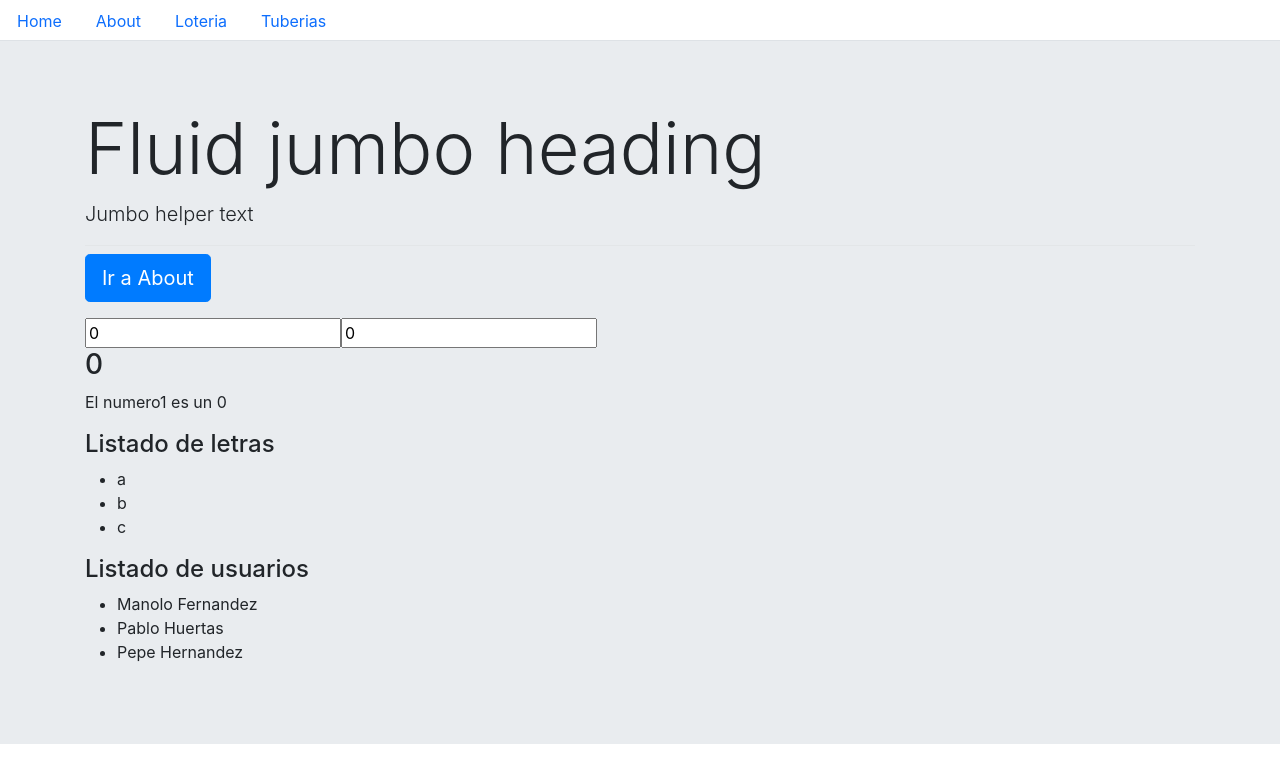
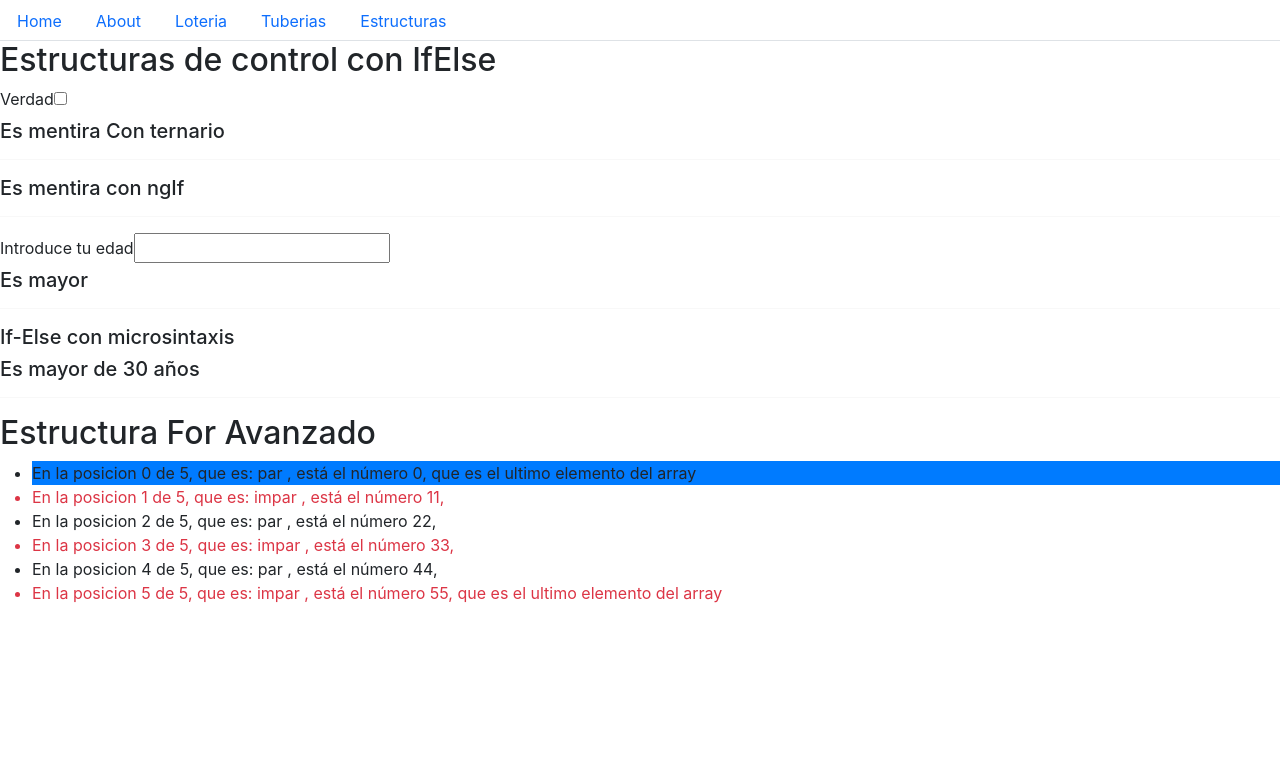
Before and after one commit to PabloHuertasCastillo/proyecto, an Angular app: page /estructuras in a window 1280 px wide. Shown: the top 782 px of the page. Built offline with nearby package versions, Linux system fonts and the light colour scheme.

Commit message:
add | component estructuras

```diff
--- a/package.json
+++ b/package.json
@@ -28,7 +28,7 @@
     "zone.js": "~0.10.2"
   },
   "devDependencies": {
-    "@angular-devkit/build-angular": "~0.1100.4",
+    "@angular-devkit/build-angular": "^0.1100.7",
     "@angular/cli": "~11.0.4",
     "@angular/compiler-cli": "~11.0.4",
     "@types/jasmine": "~3.6.0",
--- a/src/app/app-routing.module.ts
+++ b/src/app/app-routing.module.ts
@@ -5,6 +5,7 @@ import { HolaComponent } from './componentes/hola/hola.component';
 import { HomeComponent } from './componentes/home/home.component';
 import { LoteriaComponent } from './componentes/loteria/loteria.component';
 import { TuberiasComponent } from './componentes/tuberias/tuberias.component';
+import { EstructurasComponent } from './componentes/estructuras/estructuras.component';
 
 const routes: Routes = [
   {path: "", component:HomeComponent},
@@ -12,6 +13,7 @@ const routes: Routes = [
   {path: "loteria", component:LoteriaComponent},
   {path: "hola/:nombre/:apellidos", component:HolaComponent},
   {path: "tuberias", component:TuberiasComponent},
+  {path: "estructuras", component:EstructurasComponent},
   {path: "**", component:HomeComponent},
 ];
 
--- a/src/app/app.module.ts
+++ b/src/app/app.module.ts
@@ -14,6 +14,7 @@ import { HolaComponent } from './componentes/hola/hola.component';
 import { TuberiasComponent } from './componentes/tuberias/tuberias.component';
 import { NumerosPipe } from './pipes/numeros.pipe';
 import { DniPipe } from './pipes/dni.pipe';
+import { EstructurasComponent } from './componentes/estructuras/estructuras.component';
 
 @NgModule({
   declarations: [
@@ -26,7 +27,8 @@ import { DniPipe } from './pipes/dni.pipe';
     HolaComponent,
     TuberiasComponent,
     NumerosPipe,
-    DniPipe
+    DniPipe,
+    EstructurasComponent
   ],
   imports: [
     BrowserModule,
--- /dev/null
+++ b/src/app/componentes/estructuras/estructuras.component.html
@@ -0,0 +1,58 @@
+<h2>Estructuras de control con IfElse</h2>
+
+<label for="verdad">Verdad</label>
+<input type="checkbox" id="verdad" [(ngModel)]="verdad">
+<h5>{{verdad? "Es verdad" : "Es mentira"}} Con ternario</h5>
+
+<hr>
+
+<h5 *ngIf="verdad; else mentira">Es verdad con ngIf</h5>
+<ng-template #mentira>
+    <h5>Es mentira con ngIf</h5>
+</ng-template>
+
+<hr>
+
+<label for="edad">Introduce tu edad</label>
+<input type="number" id="edad" [(ngModel)]="edad">
+
+<h5 *ngIf="edad<18 ;  else mayor18"> Es menor de edad </h5>
+
+<ng-template #mayor18>
+    <ng-container *ngIf="edad>=18 && edad<30; else mayor30">
+        <h5>Es joven</h5>
+    </ng-container>
+</ng-template>
+
+<ng-template #mayor30>
+    <ng-container>
+        <h5>Es mayor</h5>
+    </ng-container>
+</ng-template>
+
+<hr>
+<h5>If-Else con microsintaxis</h5>
+<ng-template [ngIf]="edad<18" [ngIfElse]="adulto">
+    <h5>Es menor de 18 años</h5>
+</ng-template>
+
+<ng-template #adulto>
+    <ng-template [ngIf]="edad<30" [ngIfElse]="adulto30">
+        <h5>Es mayor de 18 años</h5>
+    </ng-template>
+</ng-template>
+
+<ng-template #adulto30>
+    <h5>Es mayor de 30 años</h5>
+</ng-template>
+<hr>
+<h2>Estructura For Avanzado</h2>
+<ul>
+    <li *ngFor="let numero of [0,11,22,33,44,55];
+                let indice = index; let impar = odd;
+                let primero = first; let ultimo = last;
+                let cuenta = count" [ngClass]="{'text-danger' : impar , 'bg-primary' : primero }" id="elemento{{indice}}" (click)="muestraLog(this.indice, this.numero, this.cuenta)">
+
+        En la posicion {{indice}} de {{cuenta-1}}, que es: {{ impar? "impar" : "par"}} , está el número {{numero}}, {{ primero? " que es el ultimo elemento del array" : ""}} {{ ultimo? " que es el ultimo elemento del array" : ""}}
+    </li>
+</ul>
--- /dev/null
+++ b/src/app/componentes/estructuras/estructuras.component.ts
@@ -0,0 +1,30 @@
+import { Content } from '@angular/compiler/src/render3/r3_ast';
+import { Component, OnInit } from '@angular/core';
+import { element } from 'protractor';
+
+@Component({
+  selector: 'app-estructuras',
+  templateUrl: './estructuras.component.html',
+  styleUrls: ['./estructuras.component.css']
+})
+export class EstructurasComponent implements OnInit {
+
+  verdad = false;
+  mentira = false;
+  edad;
+
+  constructor() { }
+
+  ngOnInit(): void {
+  }
+
+
+  muestraLog(indice: string, numero: string) {
+    console.log("Posicion: "+indice + ", Es el numero: " + numero );
+  }
+
+  muestraTabla(indice: string, numero: string) {
+
+  }
+
+}
--- a/src/app/componentes/nav/nav.component.html
+++ b/src/app/componentes/nav/nav.component.html
@@ -12,4 +12,7 @@
     <li class="nav-item">
         <a class="nav-link" routerLink="/tuberias">Tuberias</a>
     </li>
+    <li class="nav-item">
+        <a class="nav-link" routerLink="/estructuras">Estructuras</a>
+    </li>
 </ul>
```
Also changed, not shown: src/app/componentes/estructuras/estructuras.component.css (added), 2 other files (tests, documents, lock files or other folders).
